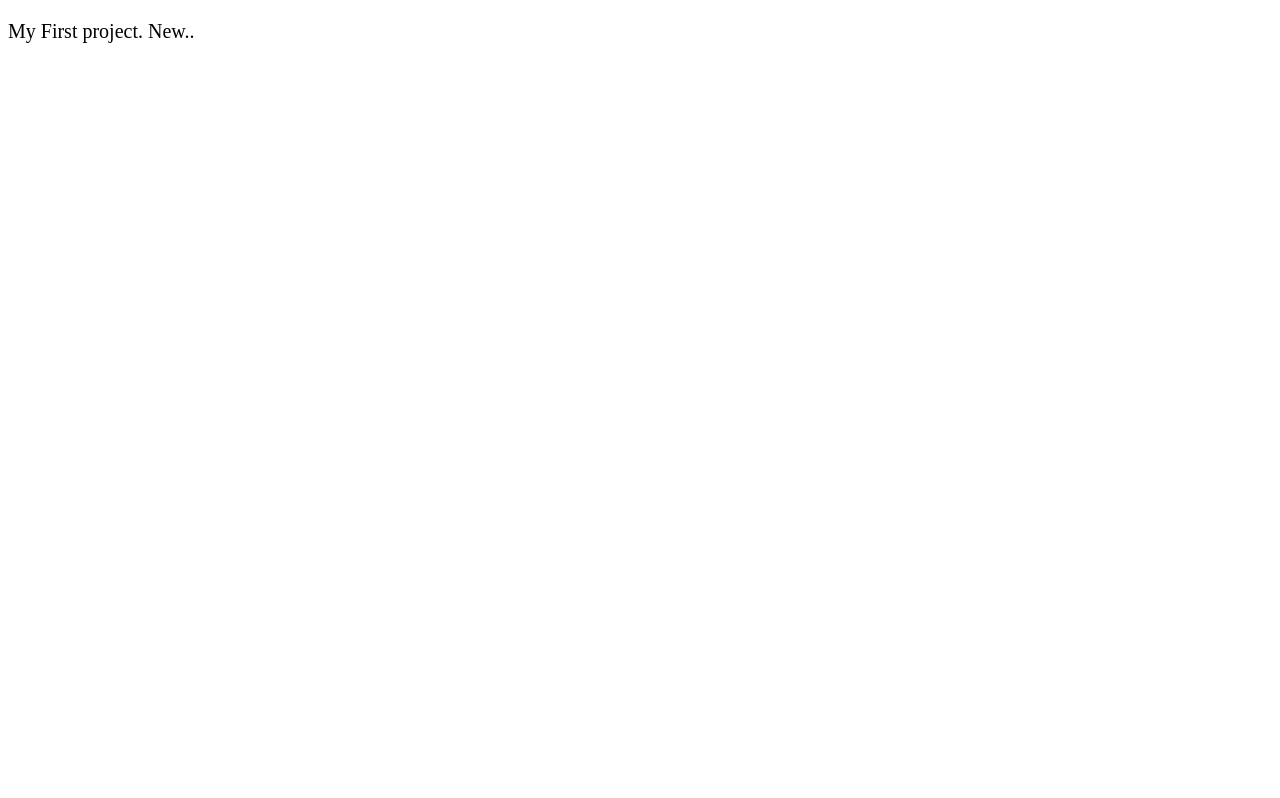
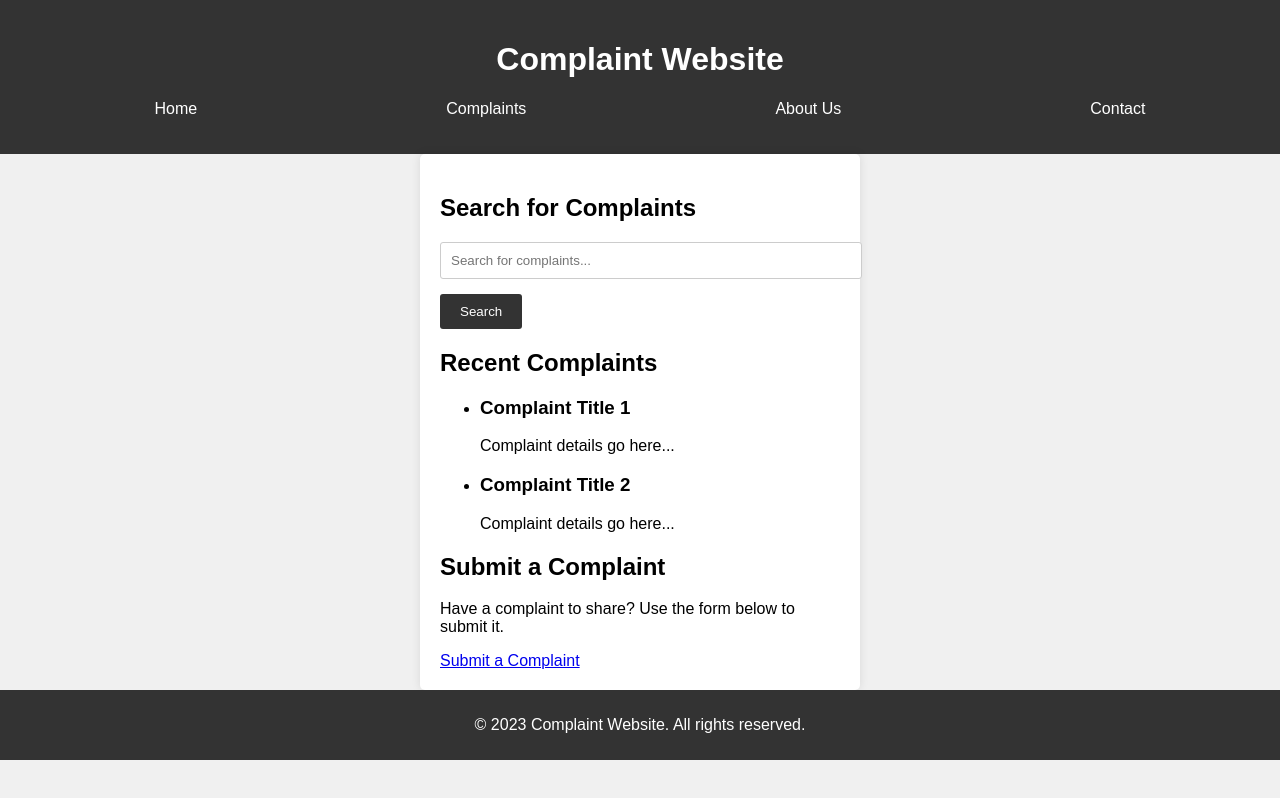
Before and after one commit to Nisha-Santosh-Gupta/First_Project, a plain HTML site: page index.html in a window 1280 px wide. Drawn offline with Linux system fonts and the light colour scheme.

Commit message:
Add files via upload

```diff
--- /dev/null
+++ b/index.css
@@ -0,0 +1,100 @@
+/* styles.css */
+
+body {
+    font-family: Arial, sans-serif;
+    background-color: #f0f0f0;
+    margin: 0;
+    padding: 0;
+}
+
+nav ul {
+    list-style-type: none;
+    display: flex;
+    justify-content: space-around;
+}
+
+nav ul li {
+    margin-right: 20px;
+}
+
+nav ul li a {
+    text-decoration: none;
+    color: #fff;
+    transition: color 0.3s;
+}
+
+nav ul li a:hover {
+    color: #ff6600;
+}
+
+header {
+    background-color: #333;
+    color: #fff;
+    text-align: center;
+    padding: 20px 0;
+}
+
+.container {
+    max-width: 400px;
+    margin: 0 auto;
+    padding: 20px;
+    background-color: #fff;
+    border-radius: 5px;
+    box-shadow: 0 0 10px rgba(0, 0, 0, 0.1);
+}
+
+.login h2 {
+    margin-bottom: 20px;
+}
+
+label {
+    display: block;
+    margin-bottom: 5px;
+}
+
+input[type="text"],
+input[type="password"] {
+    width: 100%;
+    padding: 10px;
+    margin-bottom: 15px;
+    border: 1px solid #ccc;
+    border-radius: 3px;
+}
+
+button {
+    background-color: #333;
+    color: #fff;
+    padding: 10px 20px;
+    border: none;
+    border-radius: 3px;
+    cursor: pointer;
+}
+
+footer {
+    text-align: center;
+    background-color: #333;
+    color: #fff;
+    padding: 10px 0;
+}
+
+.hero {
+    background-image: url('your-hero-image.jpg');
+    background-size: cover;
+    background-position: center;
+    text-align: center;
+    padding: 100px 0;
+    color: #fff;
+}
+
+.hero h1 {
+    font-size: 36px;
+    margin-bottom: 20px;
+}
+
+/* Style the footer */
+footer {
+    background-color: #333;
+    color: #fff;
+    text-align: center;
+    padding: 10px 0;
+}
--- a/index.html
+++ b/index.html
@@ -1,22 +1,57 @@
 <!DOCTYPE html>
 <html lang="en">
 <head>
-  <meta charset="UTF-8">
-  <meta http-equiv="X-UA-Compatible" content="IE=Edge">
-  <meta name="viewport" content="width=device-width, initial-scale=1">
+    <meta charset="UTF-8">
+    <meta name="viewport" content="width=device-width, initial-scale=1.0">
+    <title>Complaint Website</title>
+    <link rel="stylesheet" href="index.css">
+</head>
+<body>
+    <header>
+        <h1>Complaint Website</h1>
+        <nav>
+            <ul>
+                <li><a href="#">Home</a></li>
+                <li><a href="#">Complaints</a></li>
+                <li><a href="#">About Us</a></li>
+                <li><a href="#">Contact</a></li>
+            </ul>
+        </nav>
+    </header>
 
-  <title>HTML</title>
+    <div class="container">
+        <section class="search">
+            <h2>Search for Complaints</h2>
+            <form action="#" method="get">
+                <input type="text" id="searchInput" name="searchInput" placeholder="Search for complaints...">
+                <button type="submit">Search</button>
+            </form>
+        </section>
 
-  <!-- HTML -->
+        <section class="recent-complaints">
+            <h2>Recent Complaints</h2>
+            <ul>
+                <li>
+                    <h3>Complaint Title 1</h3>
+                    <p>Complaint details go here...</p>
+                </li>
+                <li>
+                    <h3>Complaint Title 2</h3>
+                    <p>Complaint details go here...</p>
+                </li>
+                <!-- Add more recent complaints here -->
+            </ul>
+        </section>
 
+        <section class="submit-complaint">
+            <h2>Submit a Complaint</h2>
+            <p>Have a complaint to share? Use the form below to submit it.</p>
+            <a href="submit.html">Submit a Complaint</a>
+        </section>
+    </div>
 
-  <!-- Custom Styles -->
-  <link rel="stylesheet" href="style.css">
-</head>
-
-<body>
-  <p>My First project. New..</p>
-  <!-- Project -->
-  <script src="main.js"></script>
+    <footer>
+        <p>&copy; 2023 Complaint Website. All rights reserved.</p>
+    </footer>
 </body>
 </html>
```
